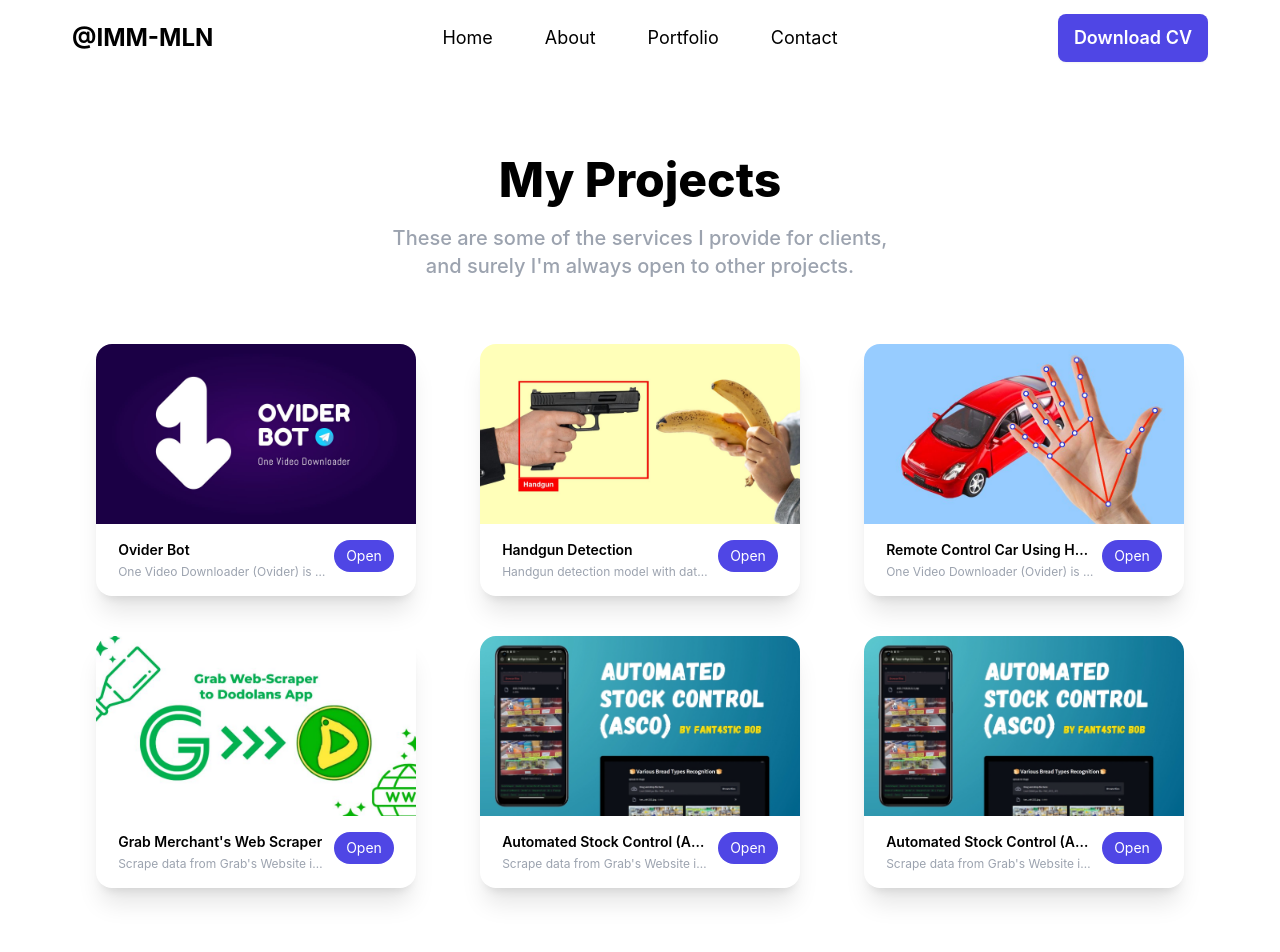
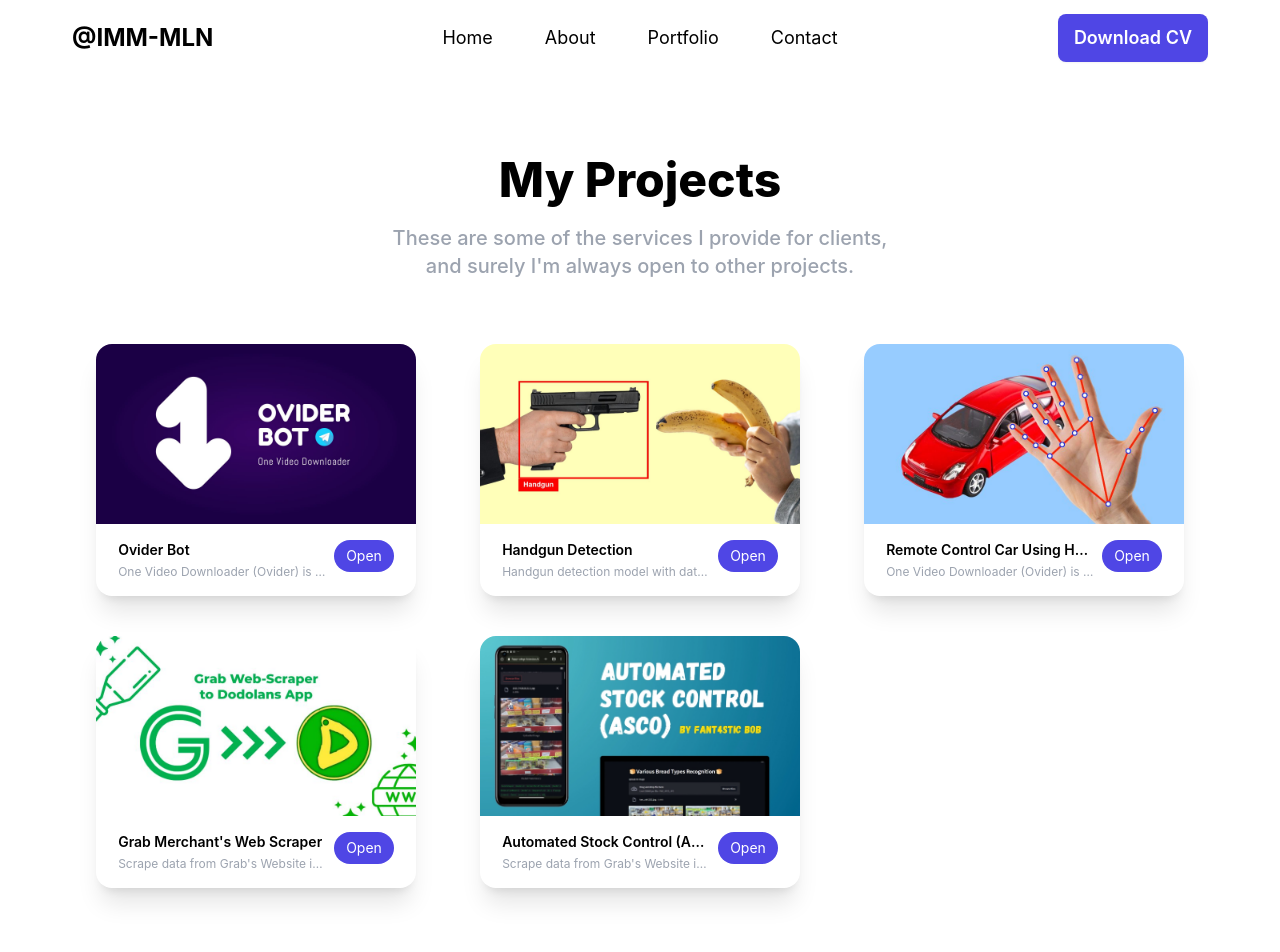
Before and after one commit to imam-mln/portfolio-v2, a React (Vite) app: page /web-app-portfolio/portfolio in a window 1280 px wide. Shown: the top 952 px of the page. Built offline with nearby package versions, Linux system fonts and the light colour scheme; a web font is replaced by a local one.

Commit message:
chore: add 404 github pages condition

```diff
--- a/index.html
+++ b/index.html
@@ -4,6 +4,22 @@
 		<meta charset="UTF-8" />
 		<link rel="icon" type="image/svg+xml" href="/logo-imm.png" />
 		<meta name="viewport" content="width=device-width, initial-scale=1.0" />
+
+		<script type="text/javascript">
+			;(function (l) {
+				if (l.search[1] === "/") {
+					var decoded = l.search
+						.slice(1)
+						.split("&")
+						.map(function (s) {
+							return s.replace(/~and~/g, "&")
+						})
+						.join("?")
+					window.history.replaceState(null, null, l.pathname.slice(0, -1) + decoded + l.hash)
+				}
+			})(window.location)
+		</script>
+
 		<title>IMM-MLN</title>
 	</head>
 	<body class="font-inter">
--- a/src/Components/Projects.jsx
+++ b/src/Components/Projects.jsx
@@ -1,8 +1,9 @@
 import {useState, useEffect} from "react"
-import projects from "../Data/portfolio.json"
+import Datas from "../Data/Datas/Data.js"
 
-export default function Projects({datas = projects, itr}) {
-	const idx = `${itr != undefined ? itr : projects.length}`
+export default function Projects({datas = Datas(), itr}) {
+	const idx = `${itr != undefined ? itr : datas.length}`
+	// console.log(datas)
 	return (
 		<div className='grid grid-cols-3 gap-y-10'>
 			{datas.slice(0, idx).map((el) => {
--- /dev/null
+++ b/src/Data/Datas/Data.js
@@ -0,0 +1,36 @@
+export default function Datas() {
+	const datas = [
+		{
+			title: "Ovider Bot",
+			desc: "One Video Downloader (Ovider) is telegram bot which can download video from many platform",
+			img: "src/assets/oviderbot.jpeg",
+			link: "https://t.me/ovider_bot",
+		},
+		{
+			title: "Handgun Detection",
+			desc: "Handgun detection model with dataset in Roboflow platform",
+			img: "src/assets/handgun-detection.jpeg",
+			link: "https://universe.roboflow.com/imam-maulana-b4xet/handgun-detection-jtvaj/model/9",
+		},
+		{
+			title: "Remote Control Car Using Hand Gesture",
+			desc: "One Video Downloader (Ovider) is telegram bot which can download video from many platform",
+			img: "src/assets/hand-gesture-remote-control.jpeg",
+			link: "https://youtu.be/p1pCyFHBK9c",
+		},
+		{
+			title: "Grab Merchant's Web Scraper",
+			desc: "Scrape data from Grab's Website import data to Dodolans App",
+			img: "src/assets/grab-to-dodolans.jpeg",
+			link: "https://github.com/imam-mln/grab-scraper-dodolans",
+		},
+		{
+			title: "Automated Stock Control (ASCO)",
+			desc: "Scrape data from Grab's Website import data to Dodolans App",
+			img: "src/assets/automated-stock-control.jpg",
+			link: "https://youtu.be/ITJhbdym_10",
+		},
+	]
+
+	return datas
+}
--- a/src/Data/portfolio.json
+++ /dev/null
@@ -1,38 +0,0 @@
-[
-	{
-		"title": "Ovider Bot",
-		"desc": "One Video Downloader (Ovider) is telegram bot which can download video from many platform",
-		"img": "src/assets/oviderbot.jpeg",
-		"link": "https://t.me/ovider_bot"
-	},
-	{
-		"title": "Handgun Detection",
-		"desc": "Handgun detection model with dataset in Roboflow platform",
-		"img": "src/assets/handgun-detection.jpeg",
-		"link": "https://universe.roboflow.com/imam-maulana-b4xet/handgun-detection-jtvaj/model/9"
-	},
-	{
-		"title": "Remote Control Car Using Hand Gesture",
-		"desc": "One Video Downloader (Ovider) is telegram bot which can download video from many platform",
-		"img": "src/assets/hand-gesture-remote-control.jpeg",
-		"link": "https://youtu.be/p1pCyFHBK9c"
-	},
-	{
-		"title": "Grab Merchant's Web Scraper",
-		"desc": "Scrape data from Grab's Website import data to Dodolans App",
-		"img": "src/assets/grab-to-dodolans.jpeg",
-		"link": "https://github.com/imam-mln/grab-scraper-dodolans"
-	},
-	{
-		"title": "Automated Stock Control (ASCO)",
-		"desc": "Scrape data from Grab's Website import data to Dodolans App",
-		"img": "src/assets/automated-stock-control.jpg",
-		"link": "https://youtu.be/ITJhbdym_10"
-	},
-	{
-		"title": "Automated Stock Control (ASCO)",
-		"desc": "Scrape data from Grab's Website import data to Dodolans App",
-		"img": "src/assets/automated-stock-control.jpg",
-		"link": "https://youtu.be/ITJhbdym_10"
-	}
-]
```
Also changed, not shown: 404.html (added, +27 -0 lines).
